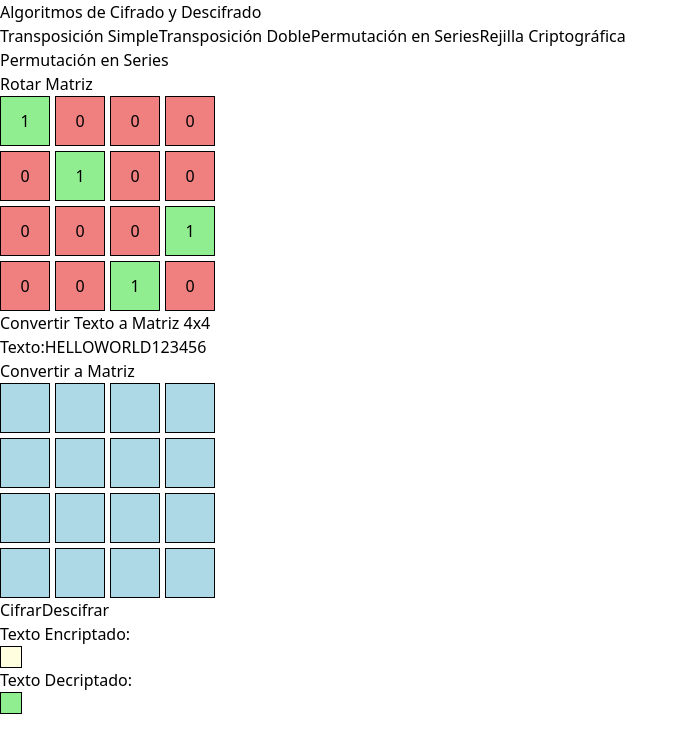
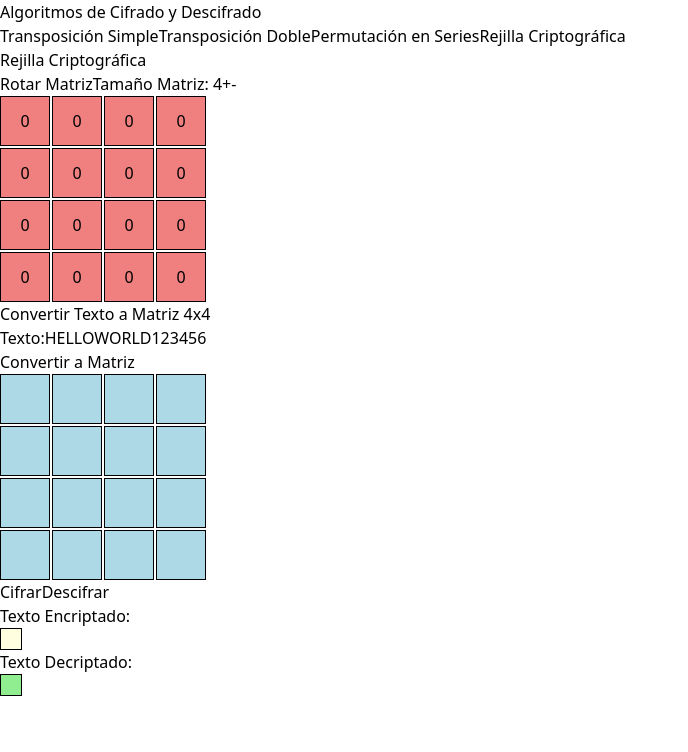
Before and after one commit to LeonDavisCoropuna/Algoritmos-de-Cifrado-y-Descifrado, a React (Vite) app: page / in a window 1280 px wide. Both pictures are taken after a click on the button "Rejilla Criptográfica". Shown: the top 752 px of the page, without its empty margins (0-688 px from the left). Built offline with nearby package versions, Linux system fonts and the light colour scheme.

Commit message:
upload images lab2

```diff
--- a/src/Components/Puermutacion/CryptographicGrid.tsx
+++ b/src/Components/Puermutacion/CryptographicGrid.tsx
@@ -1,25 +1,32 @@
-import React, { useState } from 'react';
+import React, { useEffect, useState } from 'react';
 import { Button } from '../Button/Button';
 
 const EditableMatrix: React.FC = () => {
+  const [matrixSize, setMatrixSize] = useState<number>(4); // Tamaño dinámico de la matriz
+
   const [matrix, setMatrix] = useState<number[][]>([
     [1, 0, 0, 0],
     [0, 1, 0, 0],
     [0, 0, 0, 1],
     [0, 0, 1, 0],
   ]);
-
   const [textMatrix, setTextMatrix] = useState<string[][]>(
-    Array.from({ length: 4 }, () => Array(4).fill(''))
+    Array.from({ length: matrixSize }, () => Array(matrixSize).fill(''))
   );
 
   const [inputText, setInputText] = useState<string>('HELLOWORLD123456'); // Texto de 16 letras
   const [encryptedText, setEncryptedText] = useState<string>('');
   const [decryptedText, setDecryptedText] = useState<string>('');
 
+  // Actualizar la matriz y textMatrix cuando cambie matrixSize
+  useEffect(() => {
+    setMatrix(Array.from({ length: matrixSize }, () => Array(matrixSize).fill(0)));
+    setTextMatrix(Array.from({ length: matrixSize }, () => Array(matrixSize).fill('')));
+  }, [matrixSize]);
+
   const toggleCell = (row: number, col: number): void => {
     const newMatrix = matrix.map((r, rowIndex) =>
-      r.map((cell, colIndex) => (rowIndex === row && colIndex === col ? (cell === 0 ? 1 : 0) : cell))
+      r.map((cell, colIndex) => (rowIndex === row && colIndex === col ? (cell ? 0 : 1) : cell))
     );
     setMatrix(newMatrix);
   };
@@ -36,85 +43,148 @@ const EditableMatrix: React.FC = () => {
     return rotated;
   };
 
+  const validateMatrixCoverage = (matrix: number[][]): boolean => {
+    const n = matrix.length; // Suponemos que la matriz es cuadrada
+    const coverage = Array.from({ length: n }, () => Array(n).fill(false)); // Matriz para llevar control de las posiciones cubiertas
+
+    let currentMatrix = matrix;
+
+    // Función para marcar las posiciones de valor 1 en la matriz de cobertura
+    const markCoverage = (matrix: number[][]) => {
+      for (let row = 0; row < n; row++) {
+        for (let col = 0; col < n; col++) {
+          if (matrix[row][col] === 1) {
+            coverage[row][col] = true;
+          }
+        }
+      }
+    };
+
+    // Realiza 4 rotaciones: 0°, 90°, 180° y 270°
+    for (let i = 0; i < 4; i++) {
+      markCoverage(currentMatrix);
+      currentMatrix = rotateMatrix(currentMatrix);
+    }
+
+    // Verificar que todas las posiciones hayan sido cubiertas
+    for (let row = 0; row < n; row++) {
+      for (let col = 0; col < n; col++) {
+        if (!coverage[row][col]) {
+          return false; // Si alguna posición no está cubierta, la matriz no es válida
+        }
+      }
+    }
+
+    return true; // Si todas las posiciones están cubiertas, la matriz es válida
+  };
+
   const handleConvertTextToMatrix = (): void => {
     // Rellena con 'X' hasta 16 caracteres
-    const paddedText = inputText.padEnd(16, '-');
+    const paddedText = inputText.padEnd(matrixSize ** 2, '-');
     setInputText(paddedText)
-    const newTextMatrix = Array.from({ length: 4 }, (_, rowIndex) =>
-      Array.from({ length: 4 }, (_, colIndex) =>
-        paddedText[rowIndex * 4 + colIndex] // Obtiene el carácter correspondiente
+    const newTextMatrix = Array.from({ length: matrixSize }, (_, rowIndex) =>
+      Array.from({ length: matrixSize }, (_, colIndex) =>
+        paddedText[rowIndex * matrixSize + colIndex] // Obtiene el carácter correspondiente
       )
     );
     setTextMatrix(newTextMatrix);
   };
 
-
+  const markFull = (matrixMark: { value: number; marked: boolean; }[][]): boolean => {
+    for (let row = 0; row < matrixSize; row++) {
+      for (let col = 0; col < matrixSize; col++) {
+        if (matrixMark[row][col].marked === false) return true; // Devuelve true si alguna celda no está marcada
+      }
+    }
+    return false; // Devuelve false si todas las celdas están marcadas
+  };
   const encryptText = (): void => {
     let currentMatrix = matrix;
+    let matrixMark: { value: number; marked: boolean }[][] = Array.from({ length: matrixSize }, () =>
+      Array(matrixSize).fill({ value: 0, marked: false })
+    );
+
+    // Inicializar matrixMark con los valores de la matriz original
+    for (let row = 0; row < matrixSize; row++) {
+      for (let col = 0; col < matrixSize; col++) {
+        matrixMark[row][col] = {
+          value: matrix[row][col],
+          marked: false,
+        };
+      }
+    }
+
     let encrypted = '';
 
-    while (true) { // Intentar hasta 2 veces: una vez original y otra rota
-      for (let row = 0; row < 4; row++) {
-        for (let col = 0; col < 4; col++) {
-          if (currentMatrix[row][col] === 1) {
-            encrypted += textMatrix[row][col] !== ' ' ? textMatrix[row][col] : ""; // Añadir el carácter correspondiente
+    while (markFull(matrixMark)) { // Continuar mientras haya celdas sin marcar
+      for (let row = 0; row < matrixSize; row++) {
+        for (let col = 0; col < matrixSize; col++) {
+          // Si el valor es 1 y la celda no ha sido marcada
+          if (currentMatrix[row][col] === 1 && matrixMark[row][col].marked === false) {
+            encrypted += textMatrix[row][col]
+            matrixMark[row][col].marked = true; // Marcar la celda como usada
           }
         }
       }
 
-      if (encrypted.length >= 16) {
-        break;
-      }
-
-      // Rota la matriz para la próxima iteración
-      currentMatrix = rotateMatrix(currentMatrix);
+      // Rotar la matriz para la próxima iteración
+      currentMatrix = rotateMatrix(currentMatrix); // Rota solo la matriz `currentMatrix`
       console.log(currentMatrix);
     }
 
-    setEncryptedText(encrypted);
+    setEncryptedText(encrypted); // Establecer el texto cifrado
   };
 
   const decryptText = (): void => {
     let currentMatrix = matrix;
-    const decryptedMatrix = Array.from({ length: 4 }, () => Array(4).fill('')); // Matriz para almacenar el texto decriptado
+    const decryptedMatrix = Array.from({ length: matrixSize }, () => Array(matrixSize).fill('')); // Matriz para almacenar el texto decriptado
+    let matrixMark: { value: number; marked: boolean }[][] = Array.from({ length: matrixSize }, () =>
+      Array(matrixSize).fill({ value: 0, marked: false })
+    );
+
+    // Inicializar matrixMark con los valores de la matriz original
+    for (let row = 0; row < matrixSize; row++) {
+      for (let col = 0; col < matrixSize; col++) {
+        matrixMark[row][col] = {
+          value: matrix[row][col],
+          marked: false,
+        };
+      }
+    }
+
     let index = 0; // Índice para el texto encriptado
 
-    while (true) { // Intentar hasta 2 veces: una vez original y otra rota
-      for (let row = 0; row < 4; row++) {
-        for (let col = 0; col < 4; col++) {
-          if (currentMatrix[row][col] === 1) {
+    while (markFull(matrixMark)) { // Continuar mientras haya celdas sin marcar
+      for (let row = 0; row < matrixSize; row++) {
+        for (let col = 0; col < matrixSize; col++) {
+          if (currentMatrix[row][col] === 1 && matrixMark[row][col].marked === false) {
             // Solo agregar si hay texto encriptado disponible
             if (index < inputText.length) {
               decryptedMatrix[row][col] = inputText[index]; // Almacenar en la matriz de decriptación
+              matrixMark[row][col].marked = true; // Marcar la celda como procesada
               index++; // Incrementar el índice del texto encriptado
             }
           }
         }
       }
 
-      // Si ya se decriptó todo el texto, salir del bucle
-      if (index >= inputText.length) {
-        break;
-      }
-
       // Rota la matriz para la próxima iteración
       currentMatrix = rotateMatrix(currentMatrix);
     }
 
-    // Leer el texto de la matriz de decriptación en el orden correcto
     let decrypted = '';
-    for (let row = 0; row < 4; row++) {
-      for (let col = 0; col < 4; col++) {
-        decrypted += decryptedMatrix[row][col]; // Concatenar el texto de la matriz de decriptación
+    for (let row = 0; row < matrixSize; row++) {
+      for (let col = 0; col < matrixSize; col++) {
+        decrypted += decryptedMatrix[row][col]; // Concatenar los valores desencriptados
       }
     }
 
-    setDecryptedText(decrypted.trim()); // Quitar espacios en blanco al final
+    setDecryptedText(decrypted.trim()); // Establecer el texto desencriptado
   };
 
   const handleInputChange = (e: React.ChangeEvent<HTMLInputElement>): void => {
     const newValue = e.target.value;
-    if (newValue.length <= 16) {
+    if (newValue.length <= matrixSize ** 2) {
       setInputText(newValue);
     }
   };
@@ -128,6 +198,10 @@ const EditableMatrix: React.FC = () => {
 
   const handleAction = (method: "cifrar" | "descifrar") => {
     if (method === "cifrar") {
+      if (!validateMatrixCoverage(matrix)) {
+        alert("Matriz no válida, las posiciones con uno al rotar deben cubrir todas las posiciones de la matriz");
+        return;
+      }
       handleConvertTextToMatrix()
       encryptText()
     } else if (method === "descifrar") {
@@ -136,10 +210,11 @@ const EditableMatrix: React.FC = () => {
   };
 
   return (
-    <div className='bg-blue-100 p-6 rounded-lg shadow-md max-w-lg mx-auto mt-6 justify-center items-center flex flex-col'>
-      <h1 className="text-2xl font-bold text-center">
-        Permutación en Series
+    <div className='p-6 justify-center items-center flex flex-col'>
+      <h1 className="text-2xl font-bold text-center py-3">
+        Rejilla Criptográfica
       </h1>
+      <div className='flex gap-x-2 items-center'>
         <button
           onClick={() => setMatrix(rotateMatrix(matrix))}
           className={`px-4 py-2 rounded-md font-semibold
@@ -148,7 +223,17 @@ const EditableMatrix: React.FC = () => {
         >
           Rotar Matriz
         </button>
-      <div style={{ display: 'grid', gridTemplateColumns: 'repeat(4, 50px)', gap: '5px' }}>
+        Tamaño Matriz: {matrixSize}
+
+        <button className='w-8 h-8 bg-blue-300 ' onClick={() => {
+          setMatrixSize(matrixSize + 1)
+        }}>+</button>
+        <button className='w-8 h-8 bg-red-300 ' onClick={() => {
+          setMatrixSize(matrixSize - 1)
+        }}>-</button>
+      </div>
+
+      <div style={{ display: 'grid', gridTemplateColumns: `repeat(${matrixSize}, 50px)`, gap: '2px' }}>
         {matrix.map((row, rowIndex) =>
           row.map((cell, colIndex) => (
             <div
@@ -171,7 +256,7 @@ const EditableMatrix: React.FC = () => {
         )}
       </div>
       <h1 className="text-md font-bold mb-4 text-center">
-        Convertir Texto a Matriz 4x4      </h1>
+        Convertir Texto a Matriz {matrixSize}x{matrixSize}      </h1>
       <div className="mb-4">
         <label className="block mb-2 font-semibold">Texto:</label>
         <input
@@ -190,7 +275,7 @@ const EditableMatrix: React.FC = () => {
         Convertir a Matriz
       </button>
 
-      <div style={{ display: 'grid', gridTemplateColumns: 'repeat(4, 50px)', gap: '5px' }}>
+      <div style={{ display: 'grid', gridTemplateColumns: `repeat(${matrixSize}, 50px)`, gap: '2px' }}>
         {textMatrix.map((row, rowIndex) =>
           row.map((cell, colIndex) => (
             <input
```
Lines whose indentation alone changed are shown as unchanged.
